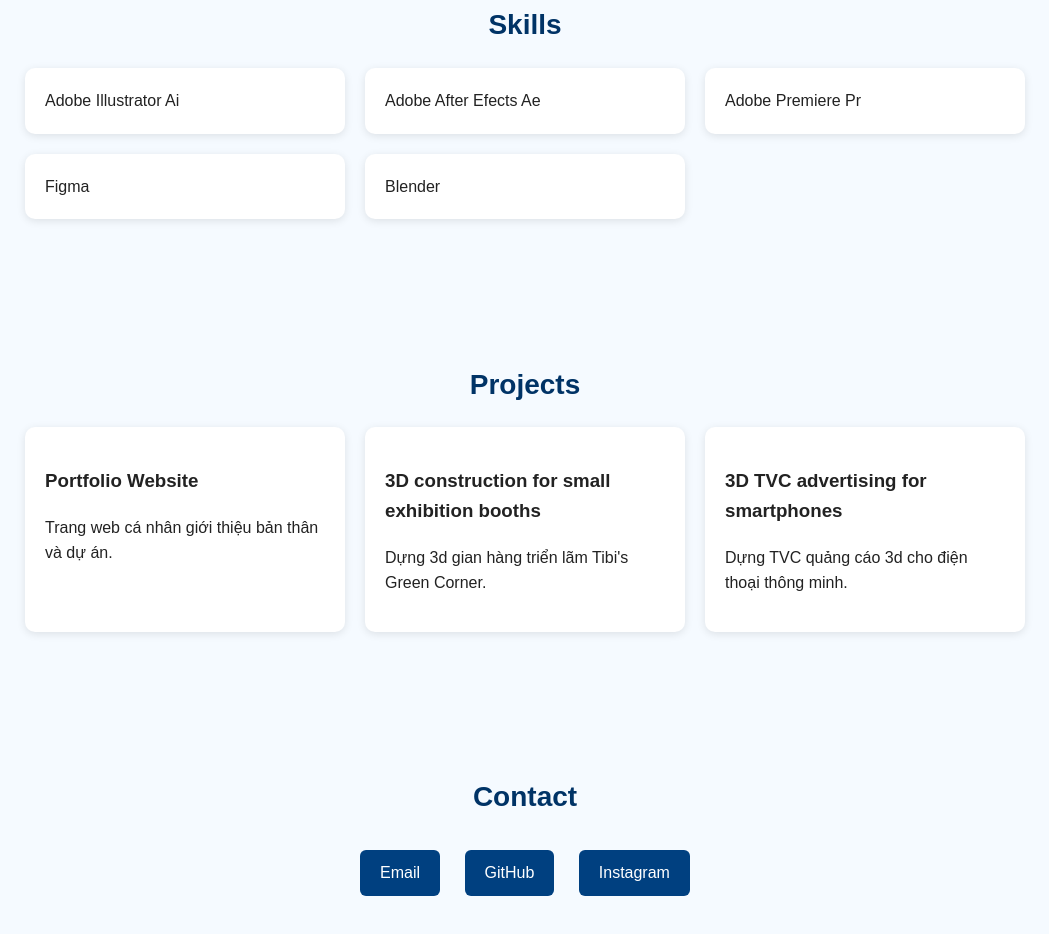
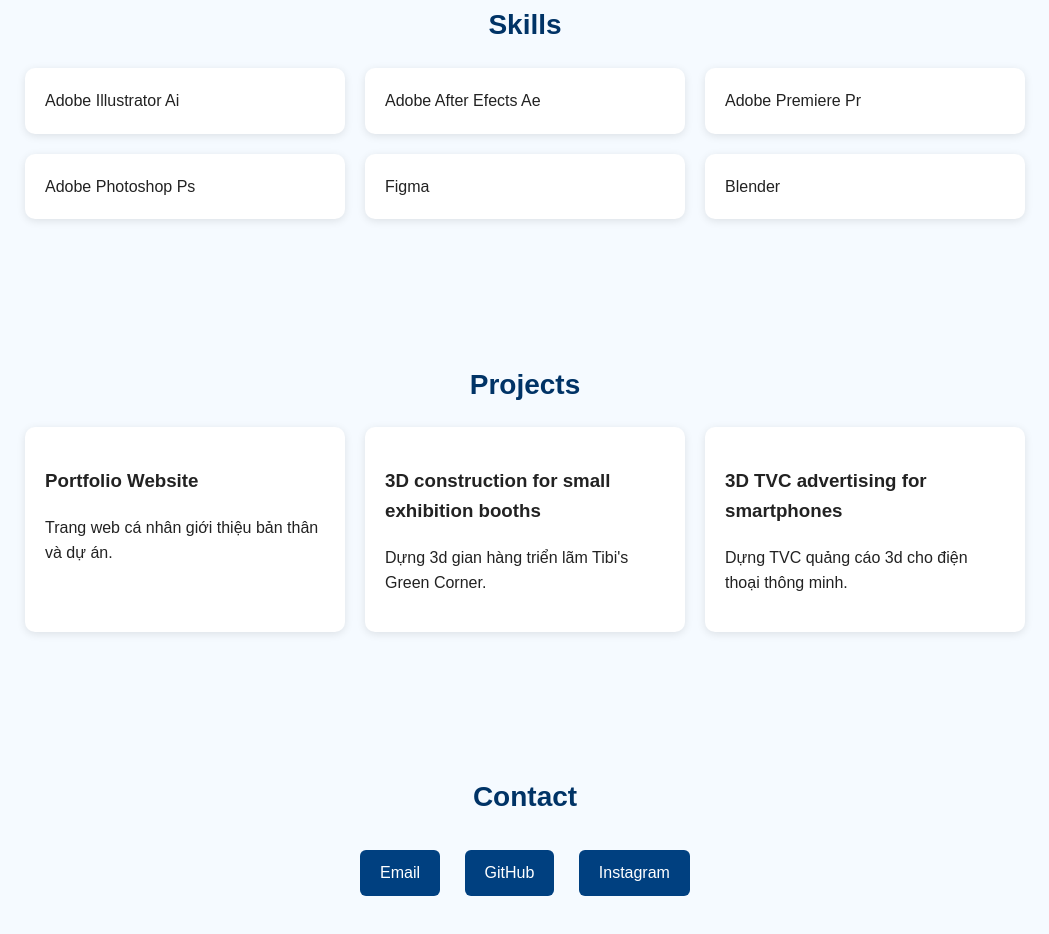
Before and after one commit to n23dcpt037-ppnghi/my-portfolio, a plain HTML site: page index.html in a window 1280 px wide. Shown: the part 801-1735 px from the top of the page, without its empty margins (115-1164 px from the left). Drawn offline with Linux system fonts and the light colour scheme.

Commit message:
Update index.html

```diff
--- a/index.html
+++ b/index.html
@@ -132,6 +132,7 @@
       <div class="skill">Adobe Illustrator Ai</div>
       <div class="skill">Adobe After Efects Ae</div>
       <div class="skill">Adobe Premiere Pr</div>
+      <div class="skill">Adobe Photoshop Ps</div>
       <div class="skill">Figma</div>
       <div class="skill">Blender</div>
     </div>
```
